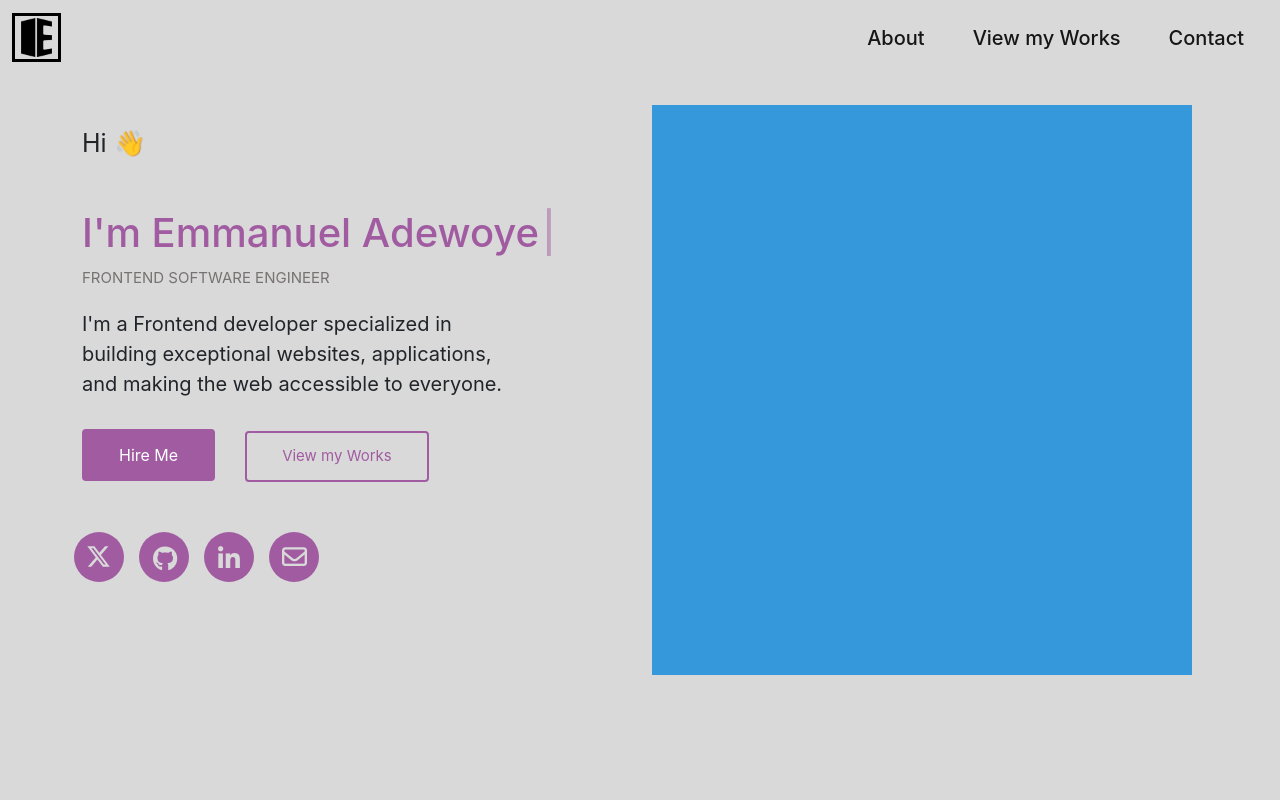
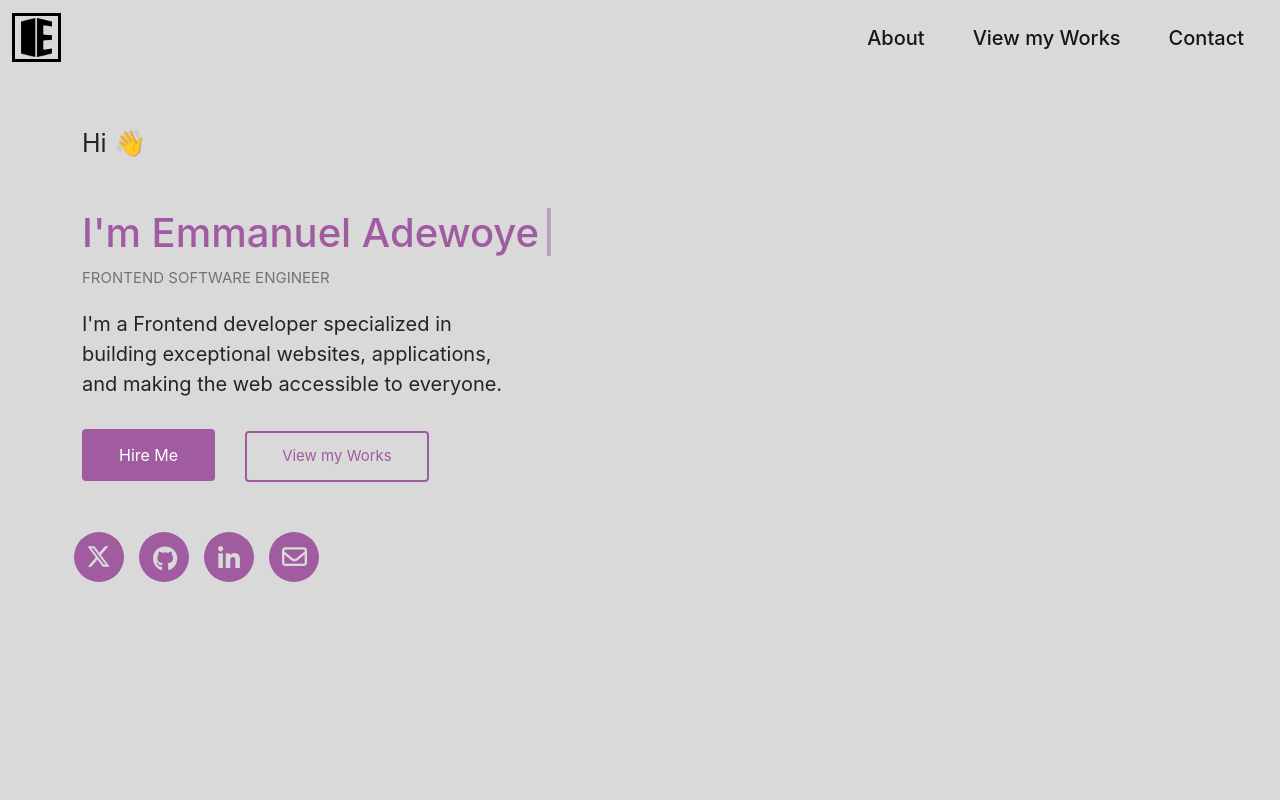
Before and after one commit to Emmaxfans/portfolio, a React (Create React App) app: page / in a window 1280 px wide. Shown: the top 800 px of the page. Built offline with nearby package versions, Linux system fonts and the light colour scheme.

Commit message:
added a flipped function for the hero image

```diff
--- a/src/Component/Hero/Hero.css
+++ b/src/Component/Hero/Hero.css
@@ -127,13 +127,13 @@
     /* width: 100%; */
     /* height: 100%; */
     position: absolute;
-    transition: transform 0.5s;
+    transition: transform 0.7s;
     backface-visibility: hidden;
   }
 
 
   .front {
-    background-color: #3498db;
+    /* background-color: #3498db; */
     display: flex;
     justify-content: center;
     align-items: center;
@@ -142,7 +142,7 @@
   .back {
     /* width: 100%; */
     /* height: 100%; */
-    background-color: #e74c3c;
+    /* background-color: #e74c3c; */
     transform: rotateY(180deg);
     display: none;
   }
@@ -156,6 +156,7 @@
     transform: rotateY(0deg);
     display: block;
   }
+
 
   /* MOBILE VIEW */
 
--- a/src/Component/Skill/Skill.css
+++ b/src/Component/Skill/Skill.css
@@ -0,0 +1,10 @@
+
+    /* pop out on hover */
+
+    .pro-img {
+        transition: 0.1s;
+        transition-delay: 0s;
+      }
+      .pro-img:hover {
+        transform: scale(1.2);
+      }
```
Also changed, not shown: src/Assets/styles/Hero.css (+0 -11 lines).
